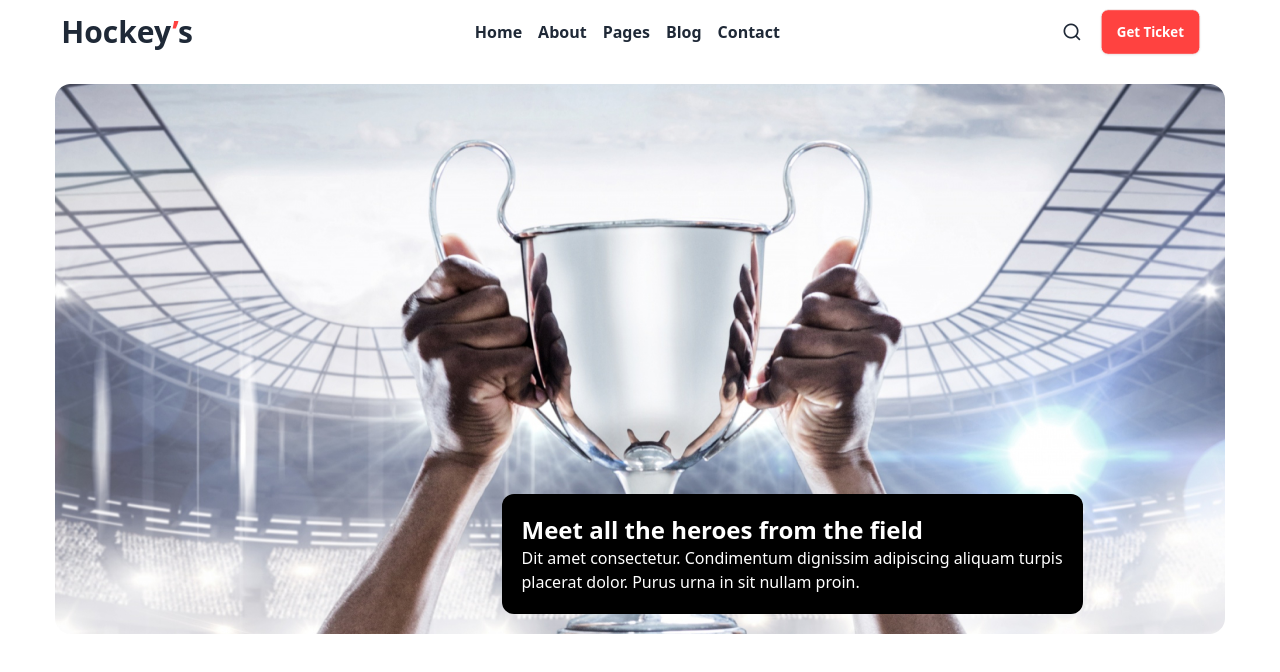
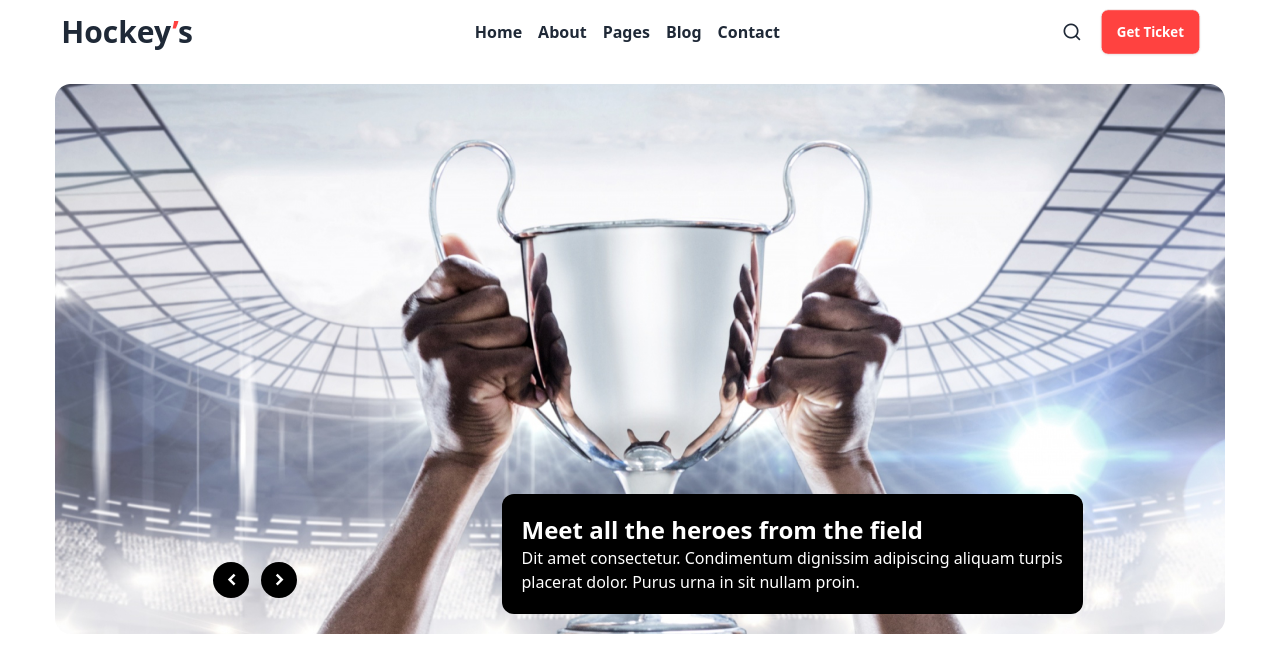
Before and after one commit to RaihanSoft/hockeys-using-react, a React (Vite) app: page / in a window 1280 px wide. Shown: the top 672 px of the page. Built offline with nearby package versions, Linux system fonts and the light colour scheme.

Commit message:
arrow added

```diff
--- a/src/components/Header/Header.jsx
+++ b/src/components/Header/Header.jsx
@@ -14,6 +14,11 @@ function Header() {
 
       {/* arrow  */}
 
+      <div className="space-x-3 absolute hidden xl:block xl:bottom-10 left-40">
+      <i class="ri-arrow-left-s-line text-xl font-bold bg-black rounded-full p-2 text-white"></i>
+      <i class="ri-arrow-right-s-line text-xl font-bold bg-black rounded-full p-2 text-white"></i>
+      </div>
+
 
 
 
```
